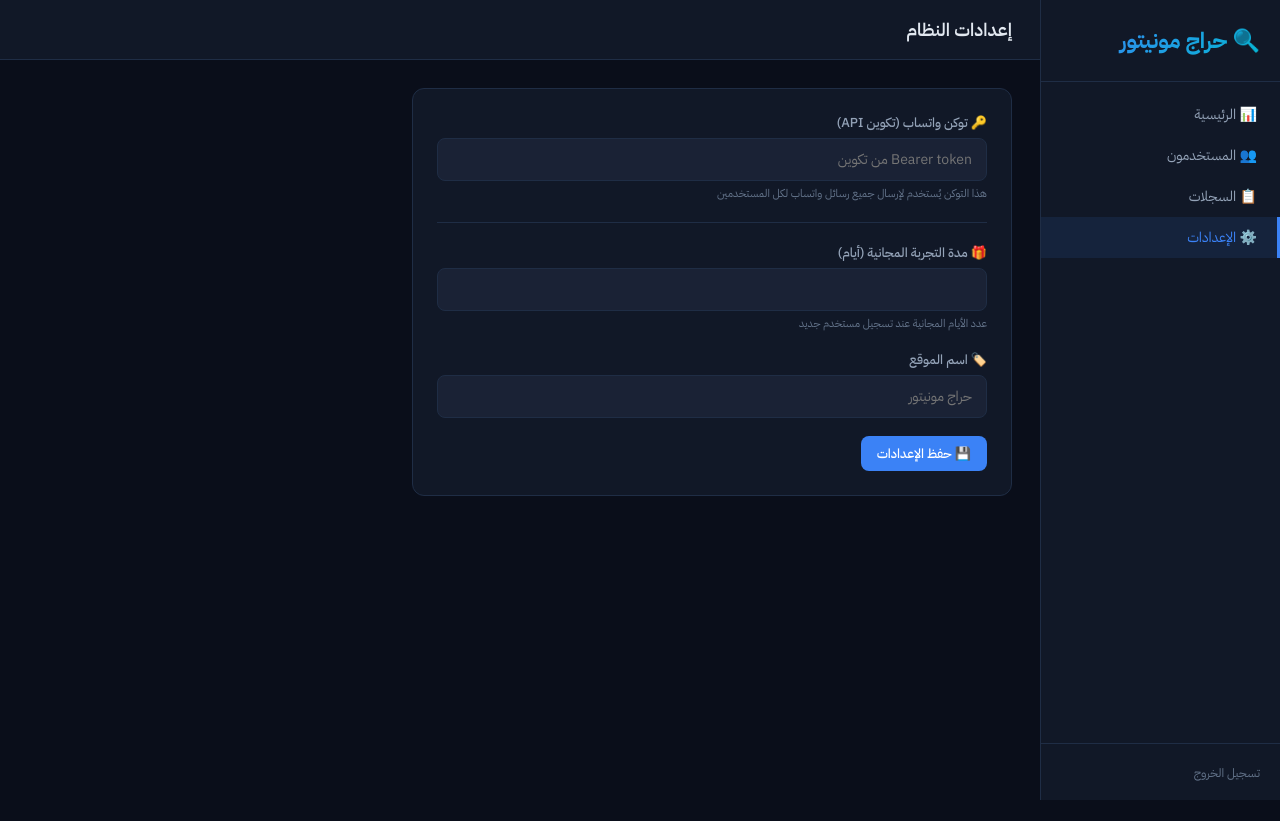
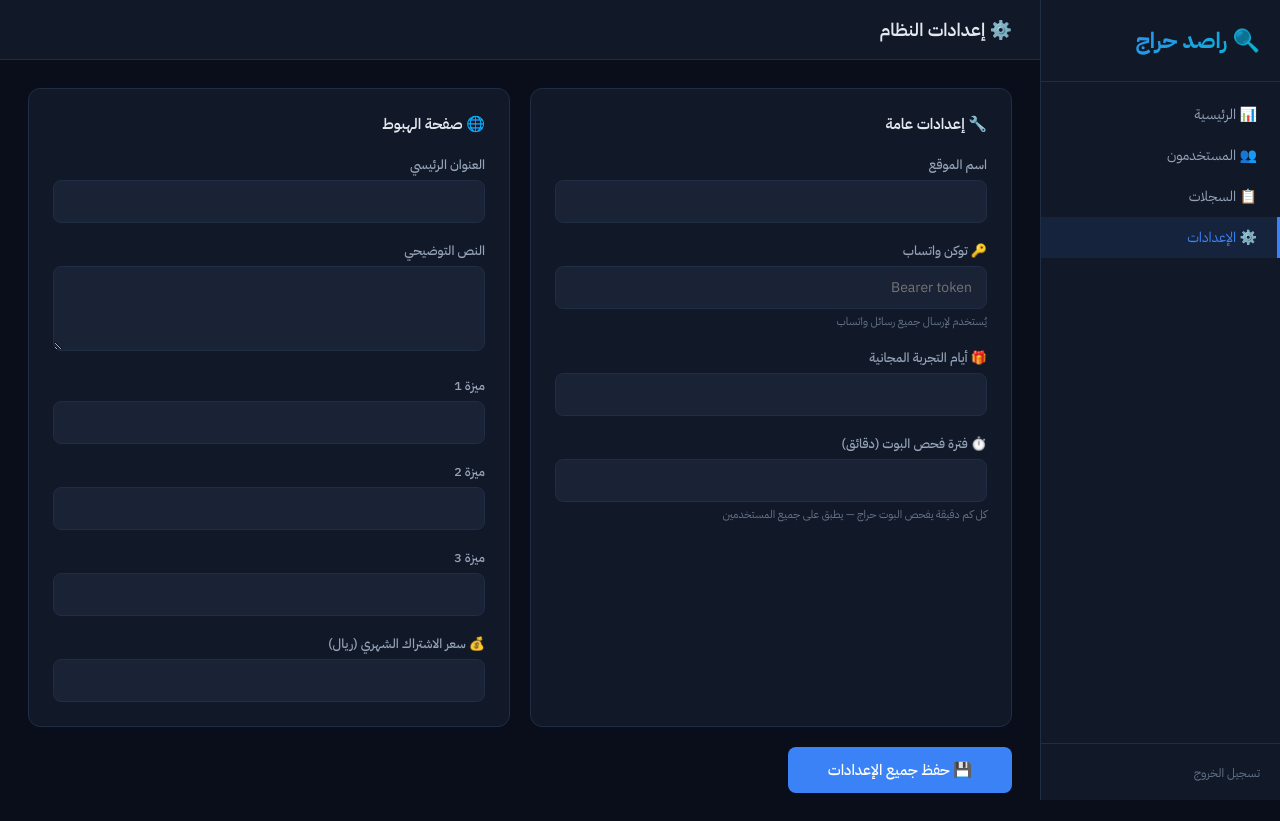
Before and after one commit to turky4500/haraj-saas, a FastAPI app: template templates/admin_settings.html in a window 1280 px wide. Before the commit the page ends 800 px from the top, so only its background shows below. Run offline with FastAPI, Linux system fonts and the light colour scheme; the template is opened without the code that fills it, so the values that code supplies are empty.

Commit message:
Update admin_settings.html

```diff
--- a/templates/admin_settings.html
+++ b/templates/admin_settings.html
@@ -1,9 +1,9 @@
 {% extends "base.html" %}
-{% block title %}الإعدادات — حراج مونيتور{% endblock %}
+{% block title %}الإعدادات — راصد حراج{% endblock %}
 {% block body %}
 <div class="layout">
   <aside class="sidebar">
-    <div class="sidebar-logo"><div class="logo-mark">🔍 حراج مونيتور</div></div>
+    <div class="sidebar-logo"><div class="logo-mark">🔍 راصد حراج</div></div>
     <nav class="sidebar-nav">
       <a href="/admin" class="nav-item">📊 الرئيسية</a>
       <a href="/admin/users" class="nav-item">👥 المستخدمون</a>
@@ -16,42 +16,84 @@
   </aside>
 
   <main class="main-content">
-    <div class="topbar"><div class="topbar-title">إعدادات النظام</div></div>
+    <div class="topbar"><div class="topbar-title">⚙️ إعدادات النظام</div></div>
     <div class="page-body">
 
       {% if request.query_params.get('saved') %}
       <div class="alert alert-success">✅ تم حفظ الإعدادات بنجاح</div>
       {% endif %}
 
-      <div class="card" style="max-width:600px">
-        <form method="post" action="/admin/settings">
+      <form method="post" action="/admin/settings">
+        <div style="display:grid;grid-template-columns:1fr 1fr;gap:20px">
 
-          <div class="form-group">
-            <label class="form-label">🔑 توكن واتساب (تكوين API)</label>
-            <input type="text" name="whatsapp_token" class="form-control"
-                   value="{{ settings.whatsapp_token }}"
-                   placeholder="Bearer token من تكوين">
-            <div class="form-hint">هذا التوكن يُستخدم لإرسال جميع رسائل واتساب لكل المستخدمين</div>
+          <!-- إعدادات عامة -->
+          <div class="card">
+            <div class="card-header"><div class="card-title">🔧 إعدادات عامة</div></div>
+
+            <div class="form-group">
+              <label class="form-label">اسم الموقع</label>
+              <input type="text" name="site_name" class="form-control" value="{{ settings.get('site_name','راصد حراج') }}">
+            </div>
+
+            <div class="form-group">
+              <label class="form-label">🔑 توكن واتساب</label>
+              <input type="text" name="whatsapp_token" class="form-control" value="{{ settings.get('whatsapp_token','') }}" placeholder="Bearer token">
+              <div class="form-hint">يُستخدم لإرسال جميع رسائل واتساب</div>
+            </div>
+
+            <div class="form-group">
+              <label class="form-label">🎁 أيام التجربة المجانية</label>
+              <input type="number" name="trial_days" class="form-control" value="{{ settings.get('trial_days','2') }}" min="1" max="30">
+            </div>
+
+            <div class="form-group" style="margin-bottom:0">
+              <label class="form-label">⏱️ فترة فحص البوت (دقائق)</label>
+              <input type="number" name="bot_sleep_minutes" class="form-control" value="{{ settings.get('bot_sleep_minutes','15') }}" min="5" max="60">
+              <div class="form-hint">كل كم دقيقة يفحص البوت حراج — يطبق على جميع المستخدمين</div>
+            </div>
           </div>
 
-          <hr class="divider">
+          <!-- إعدادات صفحة الهبوط -->
+          <div class="card">
+            <div class="card-header"><div class="card-title">🌐 صفحة الهبوط</div></div>
 
-          <div class="form-group">
-            <label class="form-label">🎁 مدة التجربة المجانية (أيام)</label>
-            <input type="number" name="trial_days" class="form-control"
-                   value="{{ settings.trial_days }}" min="1" max="30">
-            <div class="form-hint">عدد الأيام المجانية عند تسجيل مستخدم جديد</div>
+            <div class="form-group">
+              <label class="form-label">العنوان الرئيسي</label>
+              <input type="text" name="landing_hero_title" class="form-control" value="{{ settings.get('landing_hero_title','لا تفوّت أي صفقة على حراج') }}">
+            </div>
+
+            <div class="form-group">
+              <label class="form-label">النص التوضيحي</label>
+              <textarea name="landing_hero_sub" class="form-control" rows="3">{{ settings.get('landing_hero_sub','') }}</textarea>
+            </div>
+
+            <div class="form-group">
+              <label class="form-label">ميزة 1</label>
+              <input type="text" name="landing_feature1" class="form-control" value="{{ settings.get('landing_feature1','إشعار فوري على الواتساب') }}">
+            </div>
+
+            <div class="form-group">
+              <label class="form-label">ميزة 2</label>
+              <input type="text" name="landing_feature2" class="form-control" value="{{ settings.get('landing_feature2','بحث بكلمات متعددة') }}">
+            </div>
+
+            <div class="form-group">
+              <label class="form-label">ميزة 3</label>
+              <input type="text" name="landing_feature3" class="form-control" value="{{ settings.get('landing_feature3','فلترة حسب المدينة') }}">
+            </div>
+
+            <div class="form-group" style="margin-bottom:0">
+              <label class="form-label">💰 سعر الاشتراك الشهري (ريال)</label>
+              <input type="number" name="landing_price" class="form-control" value="{{ settings.get('landing_price','49') }}">
+            </div>
           </div>
 
-          <div class="form-group">
-            <label class="form-label">🏷️ اسم الموقع</label>
-            <input type="text" name="site_name" class="form-control"
-                   value="{{ settings.site_name }}" placeholder="حراج مونيتور">
-          </div>
+        </div>
 
-          <button type="submit" class="btn btn-primary">💾 حفظ الإعدادات</button>
-        </form>
-      </div>
+        <div style="margin-top:20px">
+          <button type="submit" class="btn btn-primary" style="padding:12px 40px;font-size:15px">💾 حفظ جميع الإعدادات</button>
+        </div>
+      </form>
 
     </div>
   </main>
```
